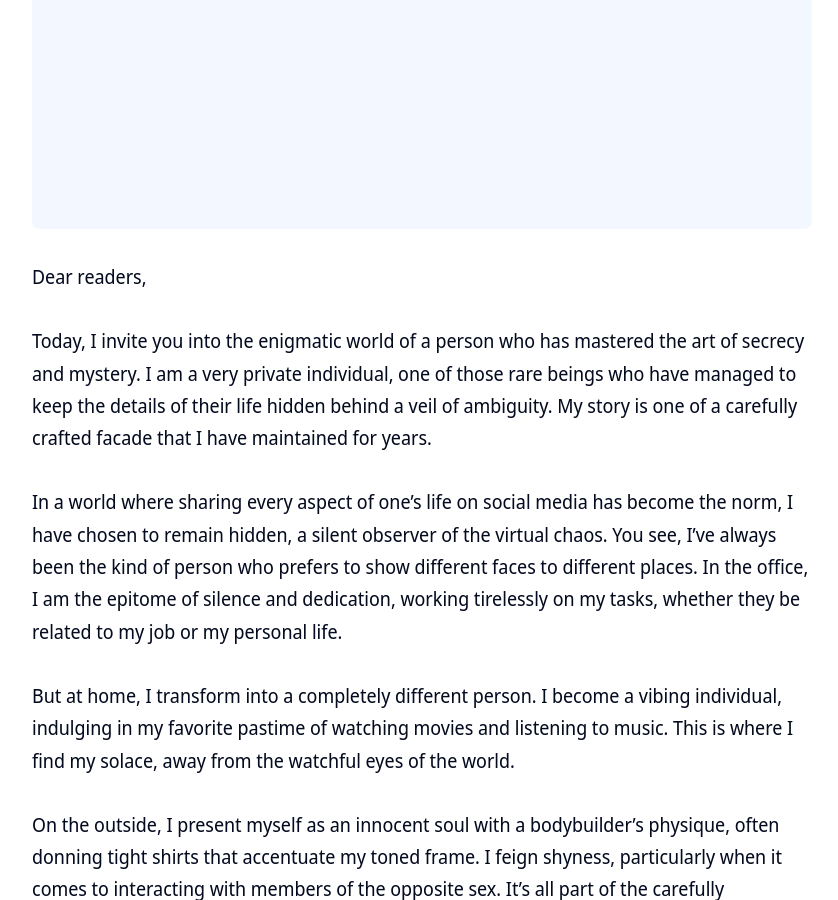
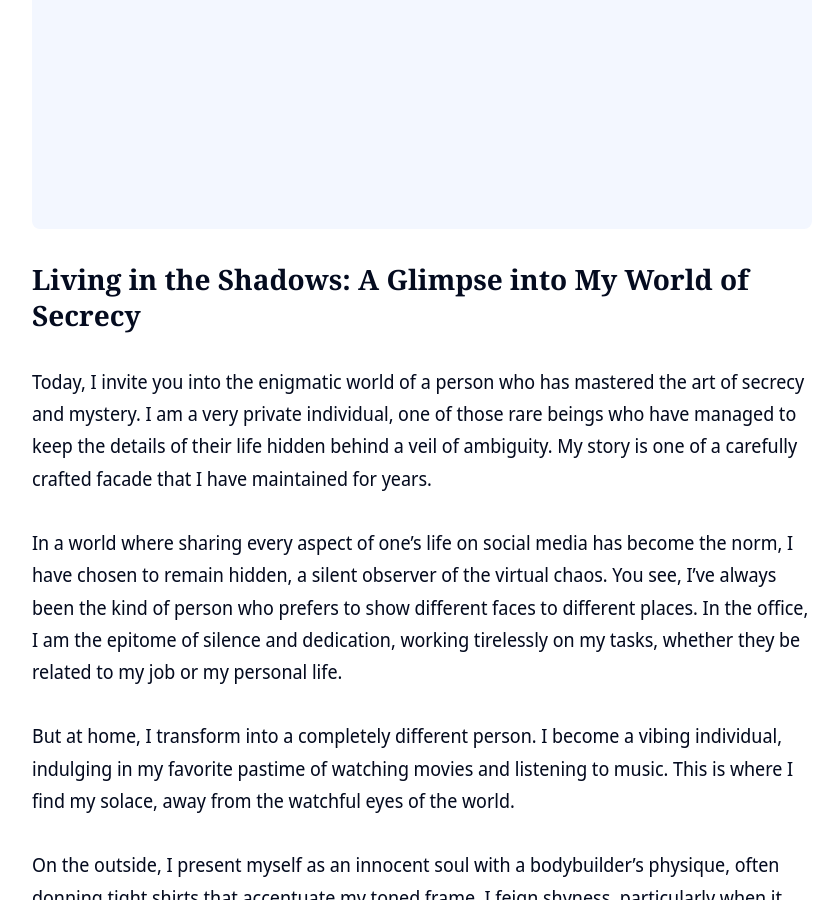
Before and after one commit to PrakasRavichandran/dairy-blog, a Jekyll site: the page built from _posts/2023-09-17-the-enigma-within-unveiling-the-layers-of-me.markdown, in a window 1280 px wide and 900 px high, scrolled down 880 px. Shown: the whole window, without its empty margins (218-1056 px from the left). Built offline with Jekyll 4.4.1, drawn with Linux system fonts in a browser that asks for light colours; nearby versions of some CDN libraries.

Commit message:
Update 2023-09-17-the-enigma-within-unveiling-the-layers-of-me.markdown

```diff
--- a/_posts/2023-09-17-the-enigma-within-unveiling-the-layers-of-me.markdown
+++ b/_posts/2023-09-17-the-enigma-within-unveiling-the-layers-of-me.markdown
@@ -11,8 +11,7 @@ tags_color: '#ff0000'
 featured: true
 ---
 
-
-Dear readers,
+## Living in the Shadows: A Glimpse into My World of Secrecy
 
 Today, I invite you into the enigmatic world of a person who has mastered the art of secrecy and mystery. I am a very private individual, one of those rare beings who have managed to keep the details of their life hidden behind a veil of ambiguity. My story is one of a carefully crafted facade that I have maintained for years.
 
```
